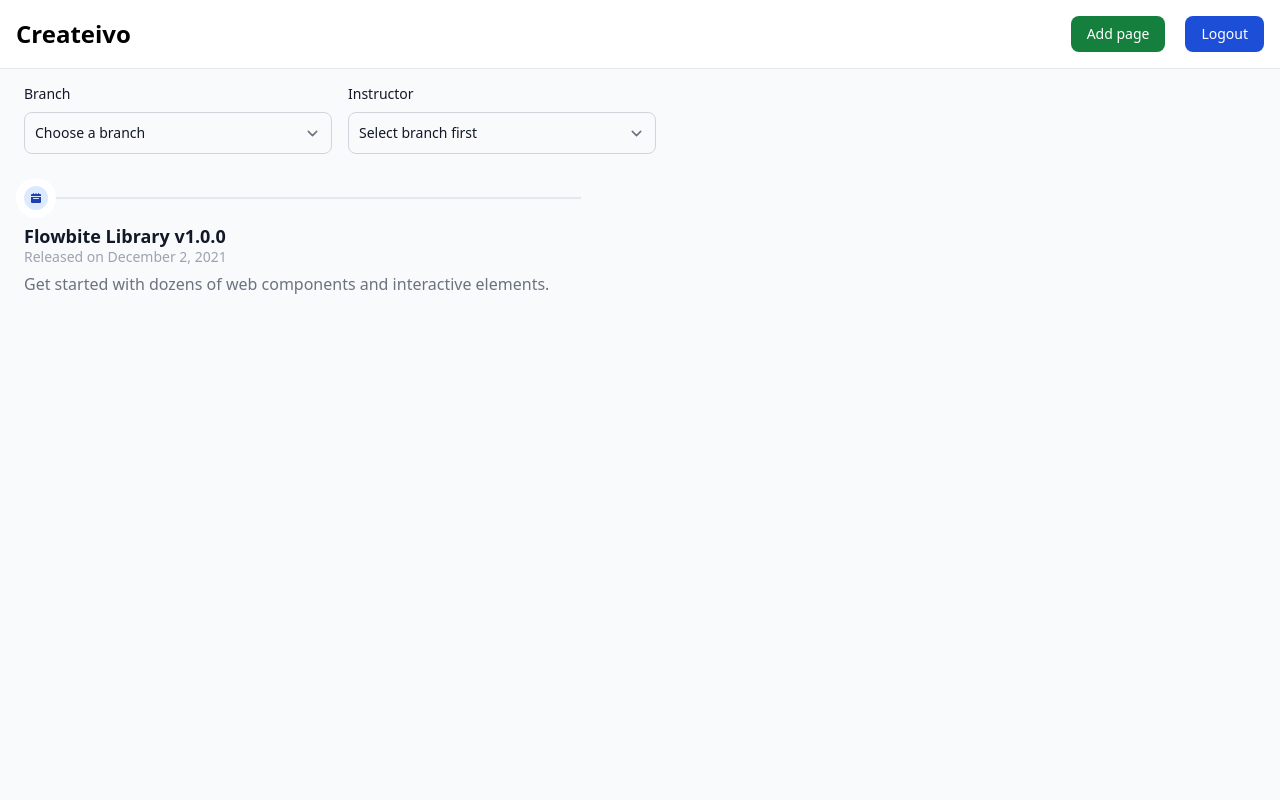
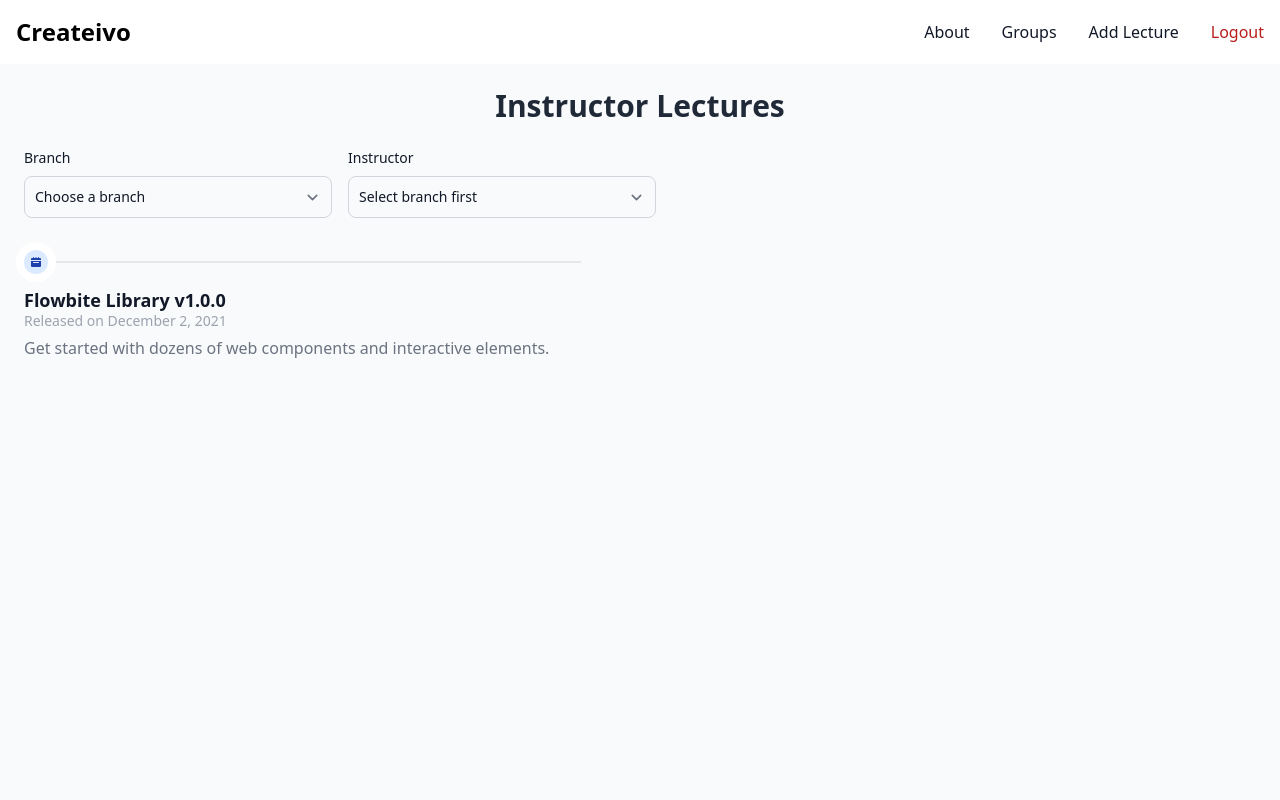
Before and after one commit to kareemRafat/instructor_system, a PHP site: page /lectures.php in a window 1280 px wide. Run offline with PHP 8.4, Linux system fonts and the light colour scheme; the visitor is signed in with stand-in values (Sample User, id 1); tables that the repository leaves empty or names only in its code hold one stand-in row (values such as "Sample post"); some libraries are stand-ins or nearby versions.

Commit message:
add navbar and groups page

```diff
--- a/lectures.php
+++ b/lectures.php
@@ -32,22 +32,43 @@ if ($result['role'] !== 'admin') {
     <script src="https://cdn.jsdelivr.net/npm/flowbite@3.1.2/dist/flowbite.min.js"></script>
 </head>
 
-<body class="bg-gray-50 min-h-screen p-6">
+<body class="bg-gray-50 min-h-screen">
     <!-- navbar -->
-    <nav class="bg-white dark:bg-gray-900 fixed w-full z-20 top-0 start-0 border-b border-gray-200 dark:border-gray-600">
+    <nav class="bg-white border-gray-200 dark:bg-gray-900">
         <div class="max-w-screen-xl flex flex-wrap items-center justify-between mx-auto p-4">
-            <a href="https://createivo.com/" class="flex items-center space-x-3 rtl:space-x-reverse">
+            <a href="https://Createivo.com/" class="flex items-center space-x-3 rtl:space-x-reverse">
                 <span class="self-center text-2xl font-semibold whitespace-nowrap dark:text-white">Createivo</span>
             </a>
-            <div class="flex md:order-2 space-x-3 md:space-x-0 rtl:space-x-reverse">
-                <a href="index.php" class="text-white bg-green-700 hover:bg-green-800 focus:ring-4 focus:outline-none focus:ring-green-300 font-medium rounded-lg text-sm px-4 py-2 mr-5 text-center dark:bg-green-600 dark:hover:bg-green-700 dark:focus:ring-green-800">Add page</a>
-
-                <a href="functions/Auth/logout.php" class="text-white bg-blue-700 hover:bg-blue-800 focus:ring-4 focus:outline-none focus:ring-blue-300 font-medium rounded-lg text-sm px-4 py-2 text-center dark:bg-blue-600 dark:hover:bg-blue-700 dark:focus:ring-blue-800">Logout</a>
+            <button data-collapse-toggle="navbar-default" type="button" class="inline-flex items-center p-2 w-10 h-10 justify-center text-sm text-gray-500 rounded-lg md:hidden hover:bg-gray-100 focus:outline-none focus:ring-2 focus:ring-gray-200 dark:text-gray-400 dark:hover:bg-gray-700 dark:focus:ring-gray-600" aria-controls="navbar-default" aria-expanded="false">
+                <span class="sr-only">Open main menu</span>
+                <svg class="w-5 h-5" aria-hidden="true" xmlns="http://www.w3.org/2000/svg" fill="none" viewBox="0 0 17 14">
+                    <path stroke="currentColor" stroke-linecap="round" stroke-linejoin="round" stroke-width="2" d="M1 1h15M1 7h15M1 13h15" />
+                </svg>
+            </button>
+            <div class="hidden w-full md:block md:w-auto" id="navbar-default">
+                <ul class="font-medium flex flex-col p-4 md:p-0 mt-4 border border-gray-100 rounded-lg bg-gray-50 md:flex-row md:space-x-8 rtl:space-x-reverse md:mt-0 md:border-0 md:bg-white dark:bg-gray-800 md:dark:bg-gray-900 dark:border-gray-700">
+                    <li>
+                        <a href="#" class="block py-2 px-3 text-white rounded-sm md:bg-transparent md:text-blue-700 md:p-0 dark:text-white md:dark:text-blue-500" aria-current="page"></a>
+                    </li>
+                    <li>
+                        <a href="#" class="block py-2 px-3 text-gray-900 rounded-sm hover:bg-gray-100 md:hover:bg-transparent md:border-0 md:hover:text-blue-700 md:p-0 dark:text-white md:dark:hover:text-blue-500 dark:hover:bg-gray-700 dark:hover:text-white md:dark:hover:bg-transparent">About</a>
+                    </li>
+                    <li>
+                        <a href="groups.php" class="block py-2 px-3 text-gray-900 rounded-sm hover:bg-gray-100 md:hover:bg-transparent md:border-0 md:hover:text-blue-700 md:p-0 dark:text-white md:dark:hover:text-blue-500 dark:hover:bg-gray-700 dark:hover:text-white md:dark:hover:bg-transparent">Groups</a>
+                    </li>
+                    <li>
+                        <a href="index.php" class="block py-2 px-3 text-gray-900 rounded-sm hover:bg-gray-100 md:hover:bg-transparent md:border-0 md:hover:text-blue-700 md:p-0 dark:text-white md:dark:hover:text-blue-500 dark:hover:bg-gray-700 dark:hover:text-white md:dark:hover:bg-transparent">Add Lecture</a>
+                    </li>
+                    <li>
+                        <a href="functions/Auth/logout.php" class="block py-2 px-3 text-red-700 rounded-sm hover:bg-gray-200 md:hover:bg-transparent md:border-0 md:hover:text-orange-500 md:p-0 dark:text-white md:dark:hover:text-blue-500 dark:hover:bg-gray-700 dark:hover:text-white md:dark:hover:bg-transparent">Logout</a>
+                    </li>
+                </ul>
             </div>
         </div>
     </nav>
 
-    <div class="max-w-7xl mx-auto">
+
+    <div class="max-w-7xl mx-auto pt-6 px-6">
         <h1 class="text-3xl font-bold mb-6 text-center text-gray-800">Instructor Lectures</h1>
 
         <form id="lectureForm" class="mb-8" action="functions/Lectures/get_lectures.php">
--- a/login.php
+++ b/login.php
@@ -27,7 +27,7 @@ if(isset($_SESSION['user_id'])) {
     <form class="max-w-sm mx-auto" action="functions/Auth/login.php" method="POST">
       <div class="mb-5">
         <label for="username" class="block mb-2 text-sm font-medium text-gray-900 dark:text-white"> username</label>
-        <input name="username" type="text" id="username" class="bg-gray-50 border border-gray-300 text-gray-900 text-sm rounded-lg focus:ring-blue-500 focus:border-blue-500 block w-full p-2.5 dark:bg-gray-700 dark:border-gray-600 dark:placeholder-gray-400 dark:text-white dark:focus:ring-blue-500 dark:focus:border-blue-500" placeholder="" required />
+        <input autofocus name="username" type="text" id="username" class="bg-gray-50 border border-gray-300 text-gray-900 text-sm rounded-lg focus:ring-blue-500 focus:border-blue-500 block w-full p-2.5 dark:bg-gray-700 dark:border-gray-600 dark:placeholder-gray-400 dark:text-white dark:focus:ring-blue-500 dark:focus:border-blue-500" placeholder="" required />
       </div>
       <div class="mb-5">
         <label for="password" class="block mb-2 text-sm font-medium text-gray-900 dark:text-white"> password</label>
```
Also changed, not shown: groups.php (added).
